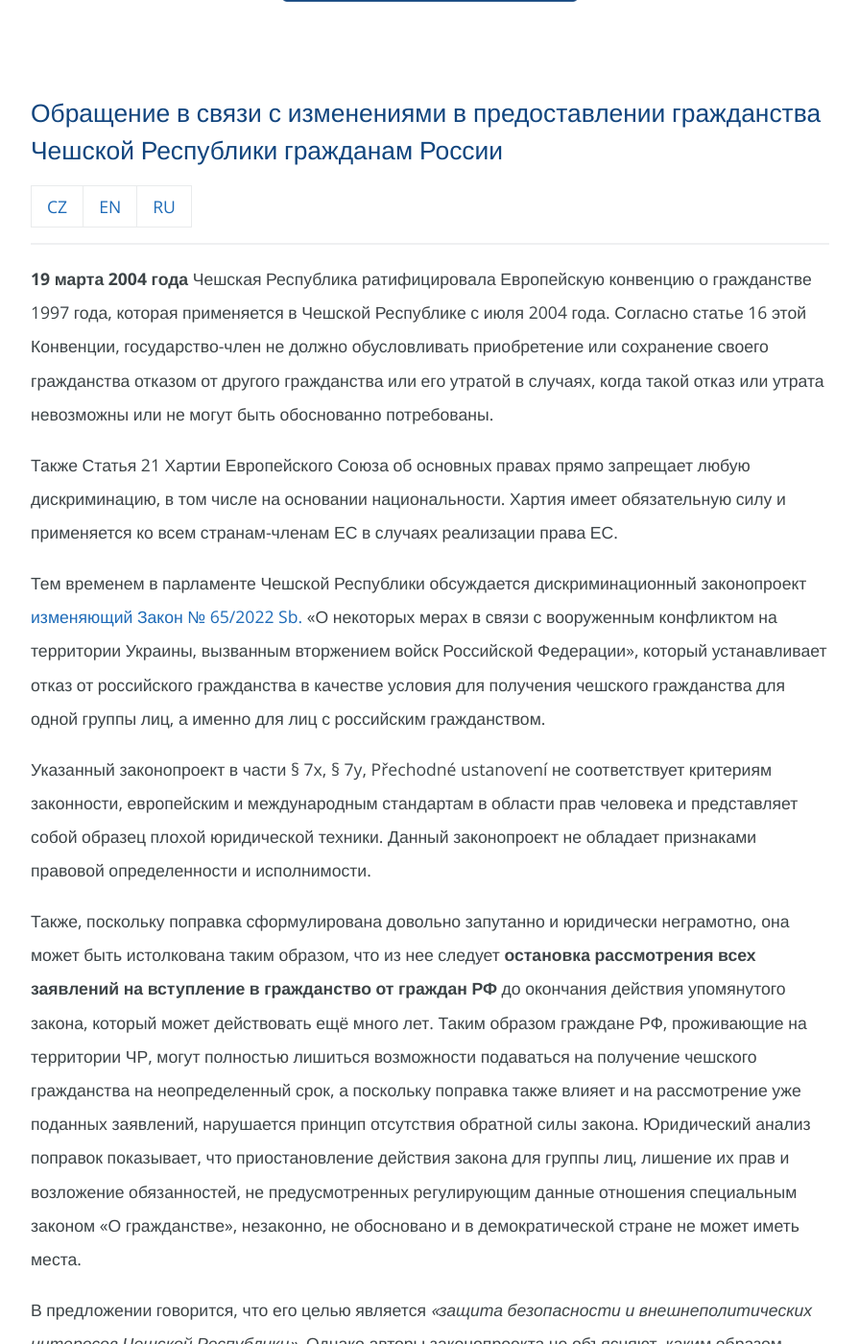
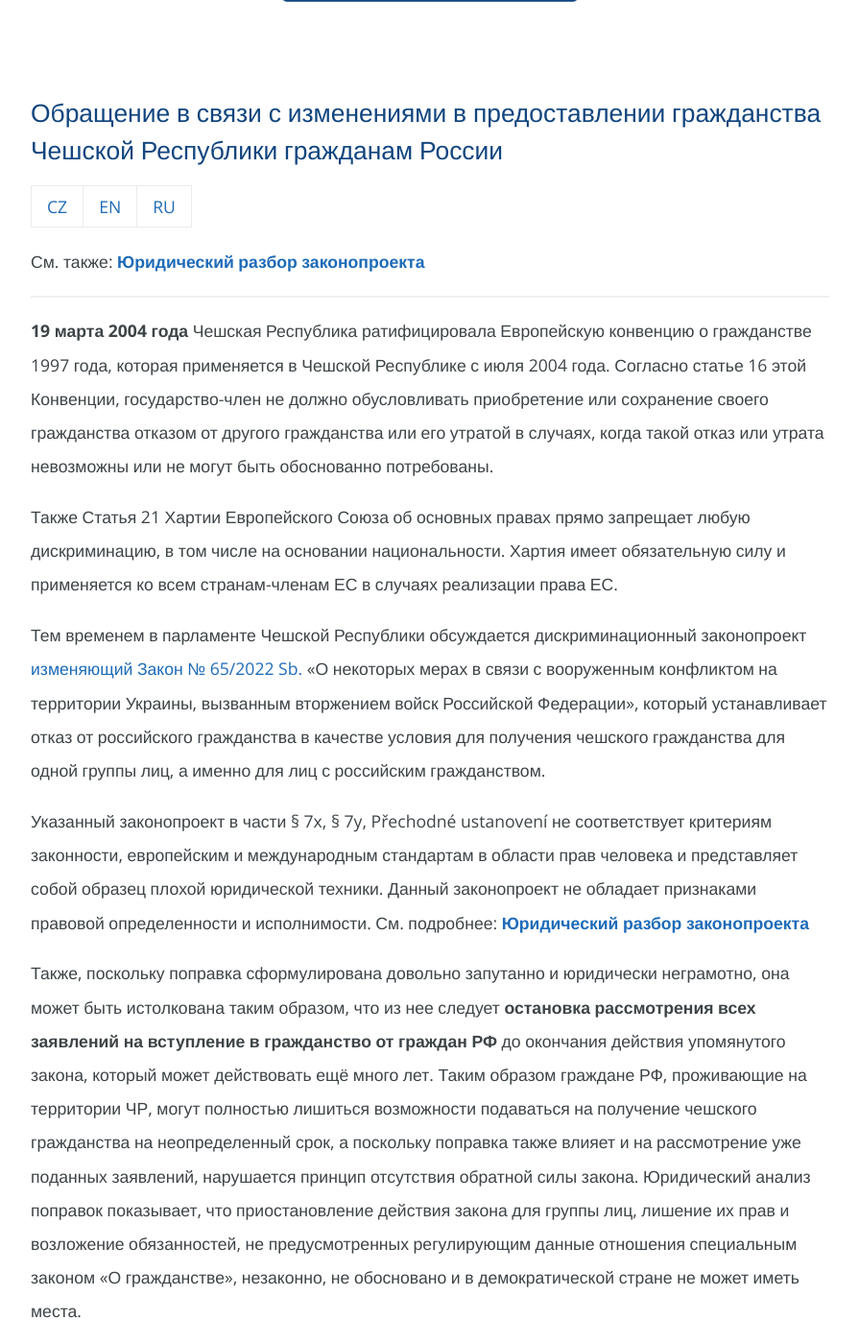
Before and after one commit to thewulf7/jsmelide, a Jekyll site: the page built from index_ru.md, in a window 1280 px wide and 1400 px high, scrolled down 727 px. Shown: the whole window at 96% size, without its empty margins (192-1087 px from the left). Built offline with Jekyll 4.4.1, drawn with Linux system fonts in a browser that asks for light colours; comment, search, counter and statistics services are not loaded; our own code applies the rules of GitHub Pages for plain Markdown files.

Commit message:
Update index_ru.md

```diff
--- a/index_ru.md
+++ b/index_ru.md
@@ -5,6 +5,8 @@
 ## Обращение в связи с изменениями в предоставлении гражданства Чешской Республики гражданам России
 
 [CZ](./index.html) | [EN](./index_en.html) | [RU](./index_ru.html)
+
+См. также: **[Юридический разбор законопроекта](./zakon_ru.html)**
 
 * * *
 
@@ -14,7 +16,7 @@
 
 Тем временем в парламенте Чешской Республики обсуждается дискриминационный законопроект [изменяющий Закон № 65/2022 Sb.](https://www.psp.cz/sqw/historie.sqw?o=9&t=727) «О некоторых мерах в связи с вооруженным конфликтом на территории Украины, вызванным вторжением войск Российской Федерации», который устанавливает отказ от российского гражданства в качестве условия для получения чешского гражданства для одной группы лиц, а именно для лиц с российским гражданством.
 
-Указанный законопроект в части § 7x, § 7y, Přechodné ustanovení не соответствует критериям законности, европейским и международным стандартам в области прав человека и представляет собой образец плохой юридической техники. Данный законопроект не обладает признаками правовой определенности и исполнимости.
+Указанный законопроект в части § 7x, § 7y, Přechodné ustanovení не соответствует критериям законности, европейским и международным стандартам в области прав человека и представляет собой образец плохой юридической техники. Данный законопроект не обладает признаками правовой определенности и исполнимости. См. подробнее: **[Юридический разбор законопроекта](./zakon_ru.html)**
 
 Также, поскольку поправка сформулирована довольно запутанно и юридически неграмотно, она может быть истолкована таким образом, что из нее следует **остановка рассмотрения всех заявлений на вступление в гражданство от граждан РФ** до окончания действия упомянутого закона, который может действовать ещё много лет. Таким образом граждане РФ, проживающие на территории ЧР, могут полностью лишиться возможности подаваться на получение чешского гражданства на неопределенный срок, а поскольку поправка также влияет и на рассмотрение уже поданных заявлений, нарушается принцип отсутствия обратной силы закона. Юридический анализ поправок показывает, что приостановление действия закона для группы лиц, лишение их прав и возложение обязанностей, не предусмотренных регулирующим данные отношения специальным законом «О гражданстве», незаконно, не обосновано и в демократической стране не может иметь места.
 
```
